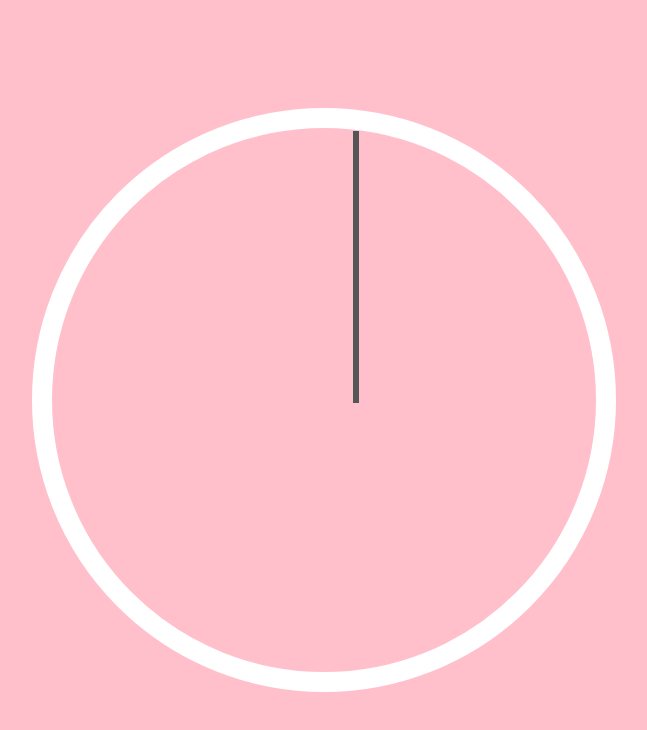
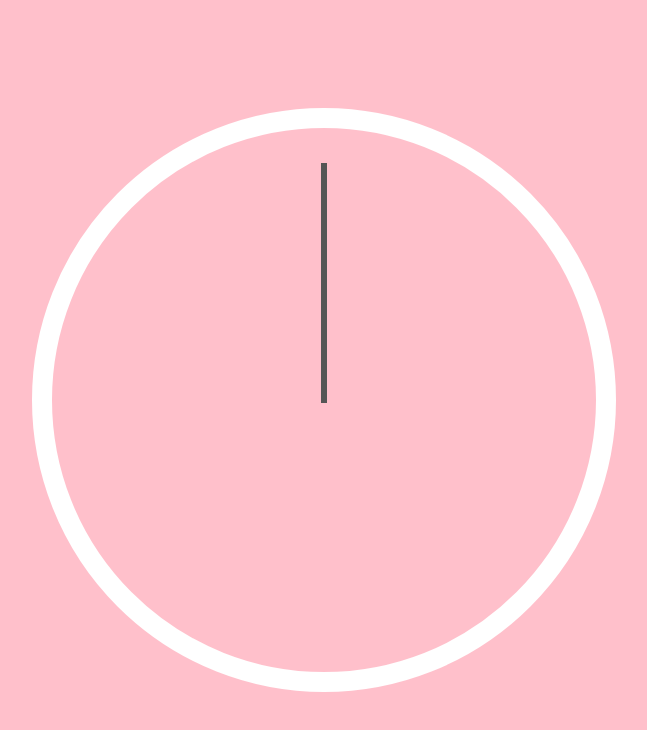
Before and after one commit to nfrazier08/CSS-JS-Clock, a plain HTML site: page index.html in a window 1280 px wide. Shown: the whole page, without its empty margins (316-963 px from the left). Drawn offline with Linux system fonts and the light colour scheme.

Commit message:
adjusted positioning for clock hands

```diff
--- a/style.css
+++ b/style.css
@@ -24,6 +24,12 @@ body{
     margin:100px auto;
 }
 
+.clock-face {
+    width: 100%;
+    height: 100%;
+    position: relative;
+}
+
 /* a rectangle */
 .hand {
     height: 6px;
```
